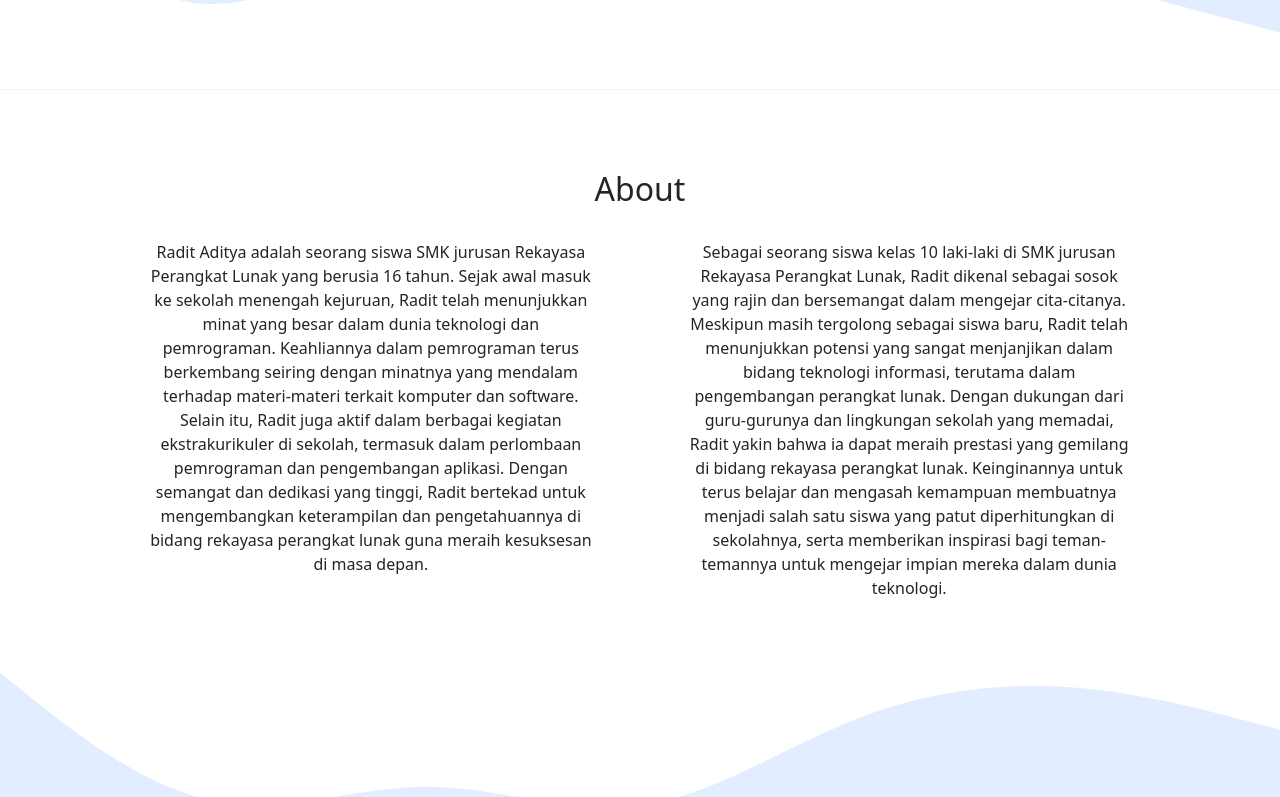
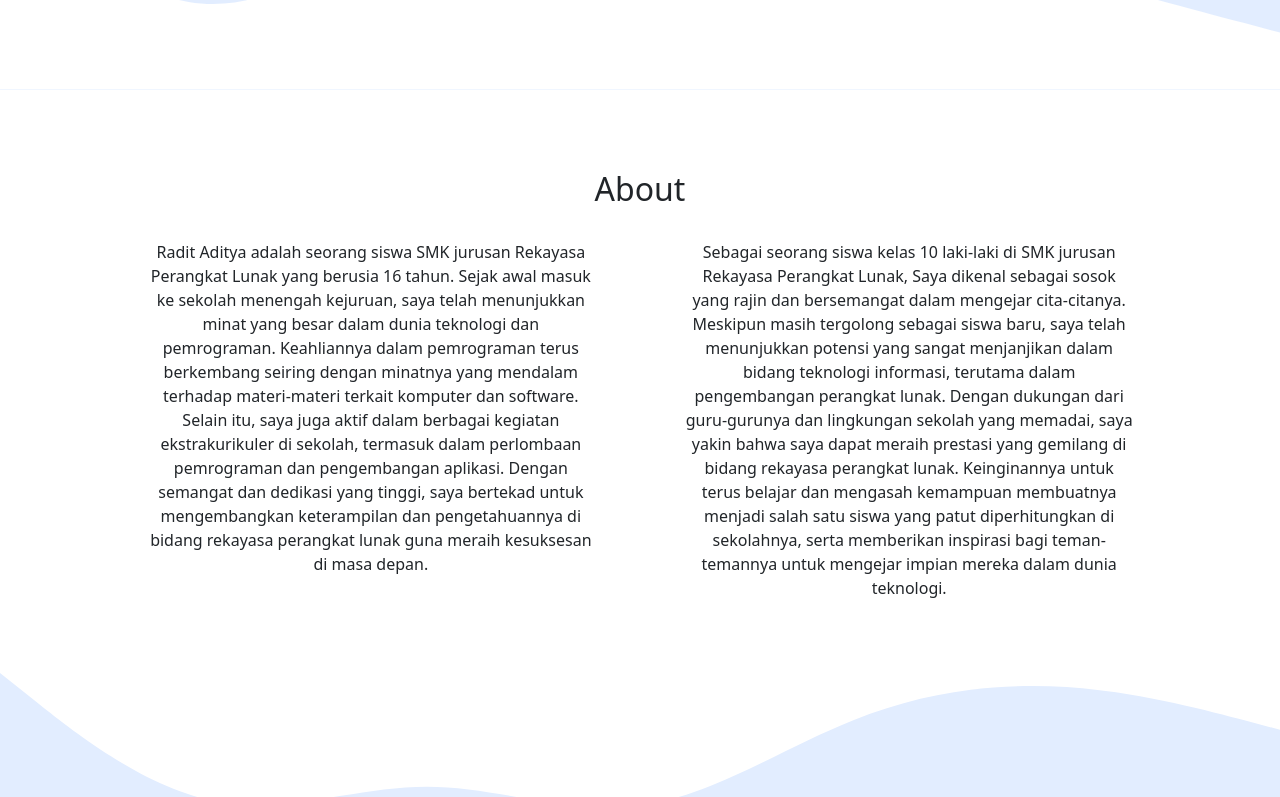
Before and after one commit to dheea/Radit-Aditya-Portfolio, a plain HTML site: page index.html in a window 1280 px wide. Shown: the part 582-1379 px from the top of the page. Drawn offline with nearby package versions, Linux system fonts and the light colour scheme.

Commit message:
Update index.html

```diff
--- a/index.html
+++ b/index.html
@@ -64,16 +64,16 @@
         <div class="row justify-content-evenly fs-6 text-center">
           <div class="col-md-5">
             <p>
-              Radit Aditya adalah seorang siswa SMK jurusan Rekayasa Perangkat Lunak yang berusia 16 tahun. Sejak awal masuk ke sekolah menengah kejuruan, Radit telah menunjukkan minat yang besar dalam dunia teknologi dan pemrograman.
-              Keahliannya dalam pemrograman terus berkembang seiring dengan minatnya yang mendalam terhadap materi-materi terkait komputer dan software. Selain itu, Radit juga aktif dalam berbagai kegiatan ekstrakurikuler di sekolah,
-              termasuk dalam perlombaan pemrograman dan pengembangan aplikasi. Dengan semangat dan dedikasi yang tinggi, Radit bertekad untuk mengembangkan keterampilan dan pengetahuannya di bidang rekayasa perangkat lunak guna meraih
+              Radit Aditya adalah seorang siswa SMK jurusan Rekayasa Perangkat Lunak yang berusia 16 tahun. Sejak awal masuk ke sekolah menengah kejuruan, saya telah menunjukkan minat yang besar dalam dunia teknologi dan pemrograman.
+              Keahliannya dalam pemrograman terus berkembang seiring dengan minatnya yang mendalam terhadap materi-materi terkait komputer dan software. Selain itu, saya juga aktif dalam berbagai kegiatan ekstrakurikuler di sekolah,
+              termasuk dalam perlombaan pemrograman dan pengembangan aplikasi. Dengan semangat dan dedikasi yang tinggi, saya bertekad untuk mengembangkan keterampilan dan pengetahuannya di bidang rekayasa perangkat lunak guna meraih
               kesuksesan di masa depan.
             </p>
           </div>
           <div class="col-md-5">
             <p>
-              Sebagai seorang siswa kelas 10 laki-laki di SMK jurusan Rekayasa Perangkat Lunak, Radit dikenal sebagai sosok yang rajin dan bersemangat dalam mengejar cita-citanya. Meskipun masih tergolong sebagai siswa baru, Radit telah
-              menunjukkan potensi yang sangat menjanjikan dalam bidang teknologi informasi, terutama dalam pengembangan perangkat lunak. Dengan dukungan dari guru-gurunya dan lingkungan sekolah yang memadai, Radit yakin bahwa ia dapat
+              Sebagai seorang siswa kelas 10 laki-laki di SMK jurusan Rekayasa Perangkat Lunak, Saya dikenal sebagai sosok yang rajin dan bersemangat dalam mengejar cita-citanya. Meskipun masih tergolong sebagai siswa baru, saya telah
+              menunjukkan potensi yang sangat menjanjikan dalam bidang teknologi informasi, terutama dalam pengembangan perangkat lunak. Dengan dukungan dari guru-gurunya dan lingkungan sekolah yang memadai, saya yakin bahwa saya dapat
               meraih prestasi yang gemilang di bidang rekayasa perangkat lunak. Keinginannya untuk terus belajar dan mengasah kemampuan membuatnya menjadi salah satu siswa yang patut diperhitungkan di sekolahnya, serta memberikan inspirasi
               bagi teman-temannya untuk mengejar impian mereka dalam dunia teknologi.
             </p>
```
